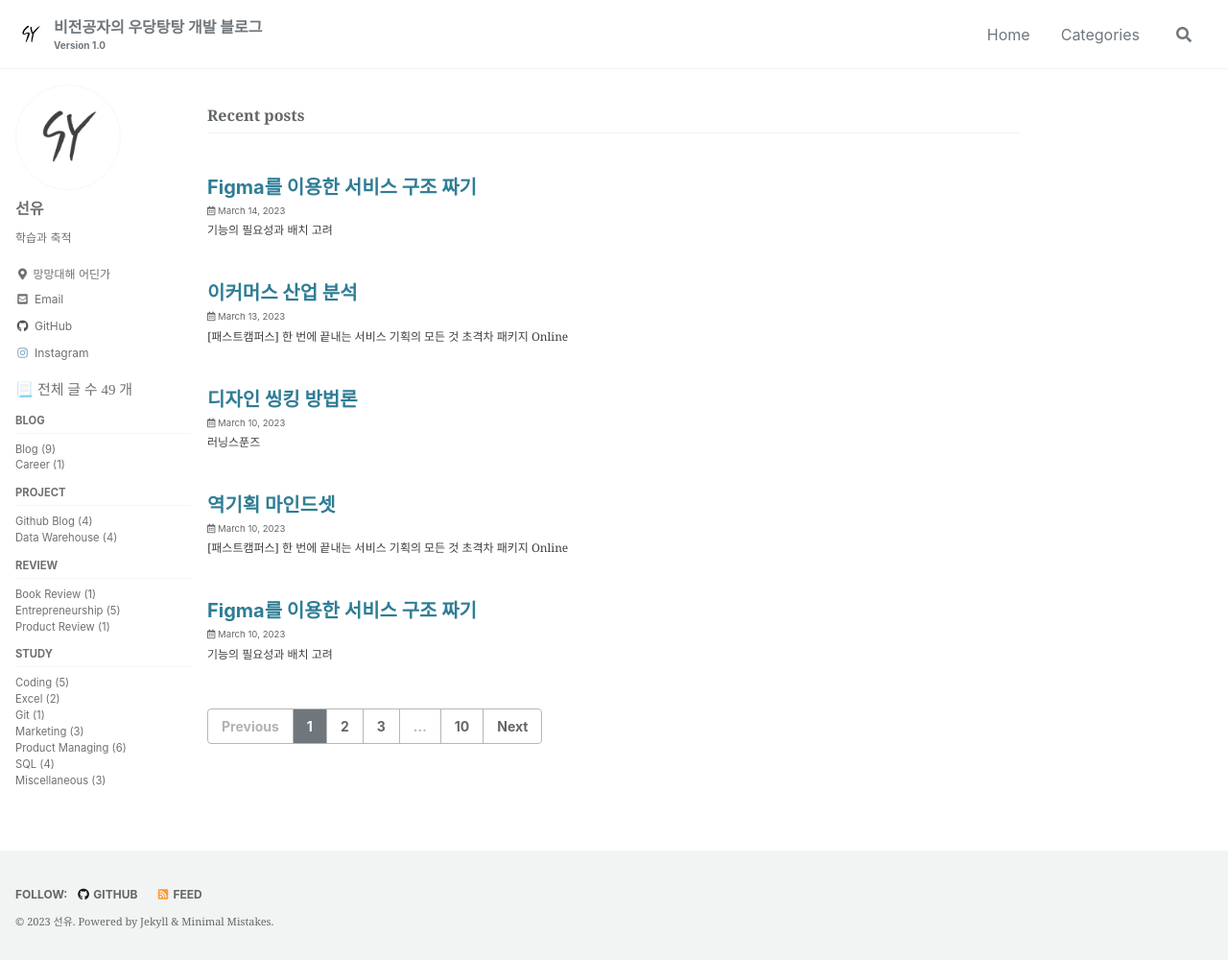
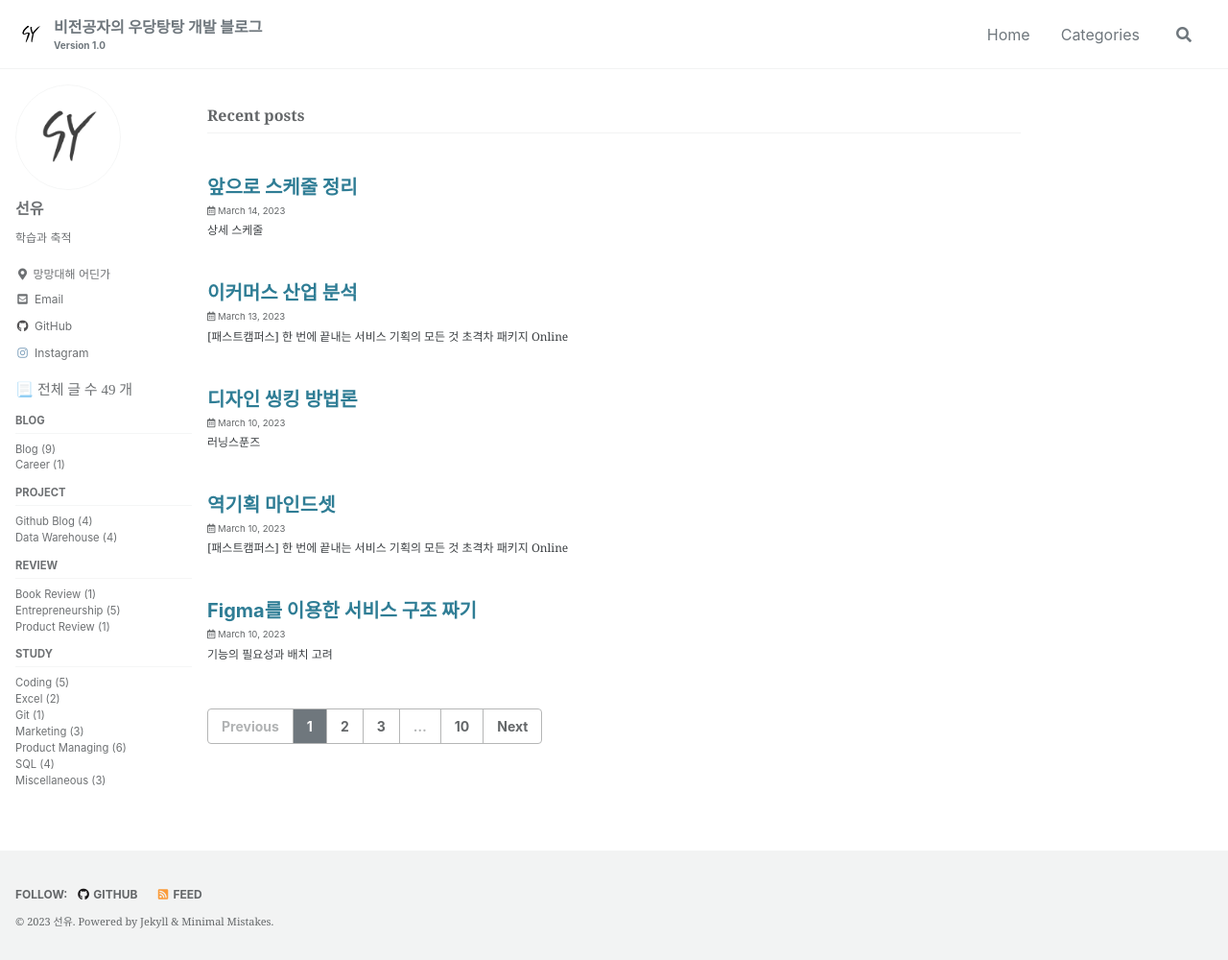
Before and after one commit to devSeanYoo/devSeanYoo.github.io, a Jekyll site: the page built from index.html, in a window 1280 px wide and 1000 px high. Shown: the whole window at 96% size. Built offline with Jekyll 4.4.1, drawn with Linux system fonts in a browser that asks for light colours; cached includes are drawn as plain includes; some web fonts are replaced; the list of posts is cut into pages by our own code.

Commit message:
Update 2023-03-14-dw_003.md

```diff
--- a/_posts/2023-03-14-dw_003.md
+++ b/_posts/2023-03-14-dw_003.md
@@ -1,6 +1,6 @@
 ---
-title : Figma를 이용한 서비스 구조 짜기
-excerpt : 기능의 필요성과 배치 고려
+title : 앞으로 스케줄 정리
+excerpt : 상세 스케줄
 categories : dw
 ---
 
```
